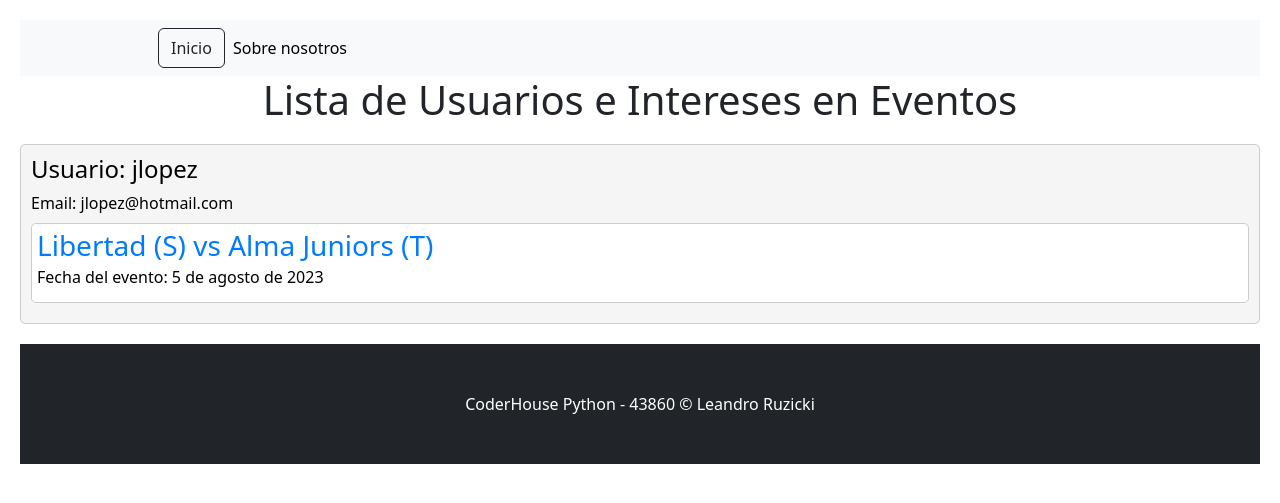
After one commit to ruzickileandro/Proyecto-Final-Ruzicki-Leandro, a Django app: page /registro/lista_usuarios_eventos/ in a window 1280 px wide. The commit adds this page. Shown: the top 503 px of the page. Run offline with Django 4.2, Linux system fonts and the light colour scheme; data comes from the database, SQL or seed files in the repository; both versions use the stored data as it was after the commit.

Commit message:
agrego lista eventos por usuario registrado

```diff
--- a/project/apps/Home/templates/Home/navbar.html
+++ b/project/apps/Home/templates/Home/navbar.html
@@ -29,6 +29,9 @@
                                 </li>
                             </ul>
                         </div>
+                        <li class="nav-item">
+                            <a class="btn btn-outline-dark" href="{% url 'registro:lista_usuarios_eventos' %}">Listar registros</a>
+                        </li>
                     {% endif %}
 
                 {% else %}
--- a/project/apps/registro/models.py
+++ b/project/apps/registro/models.py
@@ -1,6 +1,5 @@
 from django.db import models
 from apps.evento.models import Evento
-from apps.usuario.models import Usuario
 from django.contrib.auth import get_user_model
 
 class Registro(models.Model):
@@ -8,4 +7,4 @@ class Registro(models.Model):
     evento = models.ForeignKey(Evento, on_delete=models.CASCADE)
     fecha_registro = models.DateTimeField(auto_now_add=True)
     def __str__(self):
-        return f"Usuario: {self.usuario.user} - Evento: {self.evento.titulo}"
+        return f"Usuario: {self.usuario} - Evento: {self.evento.titulo}"
--- /dev/null
+++ b/project/apps/registro/templates/registro/lista_usuarios_eventos.html
@@ -0,0 +1,106 @@
+<!DOCTYPE html>
+<html lang="es">
+<head>
+    <meta charset="UTF-8">
+    <meta http-equiv="X-UA-Compatible" content="IE=edge">
+    <meta name="viewport" content="width=device-width, initial-scale=1.0">
+    <title>Lista de Usuarios e Intereses en Eventos</title>
+    <link rel="stylesheet" href="https://cdn.jsdelivr.net/npm/bootstrap@5.3.0/dist/css/bootstrap.min.css">
+    <style>
+        body {
+            padding: 20px;
+        }
+
+        h1 {
+            text-align: center;
+            margin-bottom: 20px;
+        }
+
+        .usuario-container {
+            margin-bottom: 20px;
+            padding: 10px;
+            background-color: #f5f5f5;
+            border: 1px solid #ccc;
+            border-radius: 5px;
+        }
+
+        .usuario-container h2 {
+            color: #007bff;
+            margin-bottom: 5px;
+        }
+
+        .usuario-container ul {
+            list-style-type: none;
+            padding: 0;
+        }
+
+        .usuario-container li {
+            margin-bottom: 5px;
+            color: #000;
+        }
+
+        .usuario-container h4, h6 {
+            color: #000;
+            margin-bottom: 10px;
+        }
+
+        .evento-container {
+            margin-bottom: 10px;
+            padding: 5px;
+            border: 1px solid #ccc;
+            border-radius: 5px;
+            background-color: #fff;
+        }
+
+        .evento-container h3 {
+            color: #007bff;
+            margin-bottom: 5px;
+        }
+    </style>
+</head>
+<body>
+    <nav class="navbar navbar-expand-lg navbar-light bg-light">
+        <div class="container px-4 px-lg-5">
+            <a class="navbar-brand" href="#!"></a>
+            <button class="navbar-toggler" type="button" data-bs-toggle="collapse" data-bs-target="#navbarSupportedContent" aria-controls="navbarSupportedContent" aria-expanded="false" aria-label="Toggle navigation"><span class="navbar-toggler-icon"></span></button>
+            <div class="collapse navbar-collapse" id="navbarSupportedContent">
+                <ul class="navbar-nav me-auto mb-2 mb-lg-0 ms-lg-4">
+                    <form class="d-flex" action="{% url 'Home:home' %}" method="post">
+                        {% csrf_token %}
+                        <button class="btn btn-outline-dark" type="submit">
+                            Inicio
+                            <span class="badge bg-dark text-white ms-1 rounded-pill"></span>
+                        </button>
+                    </form>
+                    <li class="nav-item"><a class="nav-link active" aria-current="page" href="#!">Sobre nosotros</a></li>
+                </ul>
+            </div>
+        </div>
+    </nav>
+    <h1>Lista de Usuarios e Intereses en Eventos</h1>
+    {% for usuario, eventos in usuarios_intereses.items %}
+        <div class="usuario-container">
+            <h4>Usuario: {{ usuario.username }}</h4>
+            <h6>Email: {{ usuario.email }}</h6>
+            <div class="eventos">
+                {% for evento in eventos %}
+                    <div class="evento-container">
+                        <h3>{{ evento.titulo }}</h3>
+                        <h6>Fecha del evento: {{ evento.fecha }}</h6>
+                        <form id="form-delete-{{ evento.id }}" action="{% url 'registro:eliminar_registro' evento.id %}" method="post">
+                            {% csrf_token %}
+                            {% if user.is_staff %}
+                                <button type="submit" class="btn btn-danger" onclick="return confirm('¿Estás seguro de que deseas eliminar este registro?')">Eliminar</button>
+                            {% endif %}
+                        </form>
+                    </div>
+                {% endfor %}
+            </div>
+        </div>
+    {% endfor %}
+    <script src="https://cdn.jsdelivr.net/npm/bootstrap@5.3.0/dist/js/bootstrap.bundle.min.js"></script>
+</body>
+<footer class="py-5 bg-dark">
+    <div class="container"><p class="m-0 text-center text-white">CoderHouse Python - 43860 &copy; Leandro Ruzicki</p></div>
+</footer>
+</html>
--- a/project/apps/registro/urls.py
+++ b/project/apps/registro/urls.py
@@ -5,4 +5,6 @@ app_name = 'registro'
 
 urlpatterns = [
     path('registrar/<int:evento_id>/', views.registrar_interes, name='registrar_interes'),
+    path('lista_usuarios_eventos/', views.lista_usuarios_eventos, name='lista_usuarios_eventos'),
+    path('eliminar_registro/<int:evento_id>/', views.eliminar_registro, name='eliminar_registro'),
 ]
--- a/project/apps/registro/views.py
+++ b/project/apps/registro/views.py
@@ -1,6 +1,7 @@
 from django.shortcuts import get_object_or_404, redirect
-from django.contrib.auth import get_user_model
 from django.contrib.auth.decorators import login_required
+from django.contrib.admin.views.decorators import staff_member_required
+from django.shortcuts import render
 from django.contrib import messages
 from .models import Registro
 from apps.evento.models import Evento
@@ -20,3 +21,27 @@ def registrar_interes(request, evento_id):
         return redirect('evento:detalle_evento', evento_id=evento_id)
     else:
         return redirect('usuario:login')
+
+def lista_usuarios_eventos(request):
+    registros = Registro.objects.select_related('usuario', 'evento').all()
+
+    usuarios_intereses = {}
+    for registro in registros:
+        usuario = registro.usuario
+        evento = registro.evento
+
+        if usuario not in usuarios_intereses:
+            usuarios_intereses[usuario] = []
+
+        usuarios_intereses[usuario].append(evento)
+
+    return render(request, 'registro/lista_usuarios_eventos.html', {'usuarios_intereses': usuarios_intereses})
+
+@staff_member_required
+def eliminar_registro(request, evento_id):
+    registro = get_object_or_404(Registro, evento_id=evento_id)
+
+    if request.method == 'POST':
+        registro.delete()
+        messages.success(request, 'Registro eliminado correctamente.')
+    return redirect('registro:lista_usuarios_eventos')
```
Also changed, not shown: project/apps/evento/migrations/0006_alter_evento_imagen.py (added), project/db.sqlite3.
